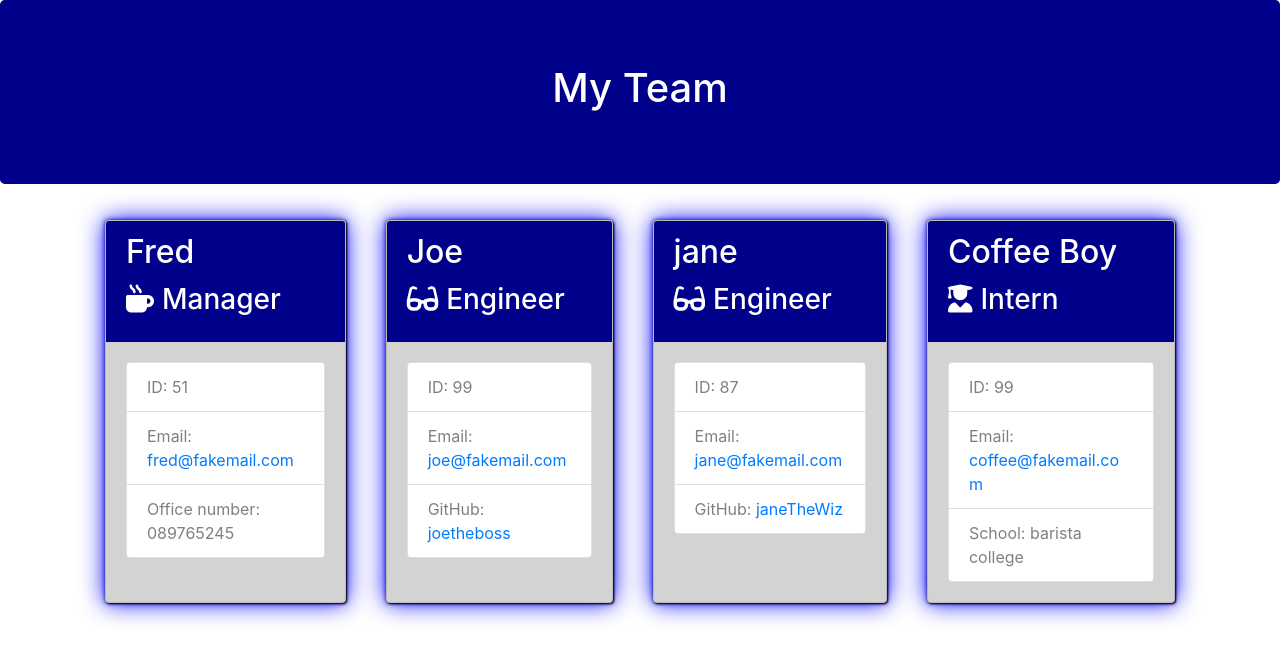
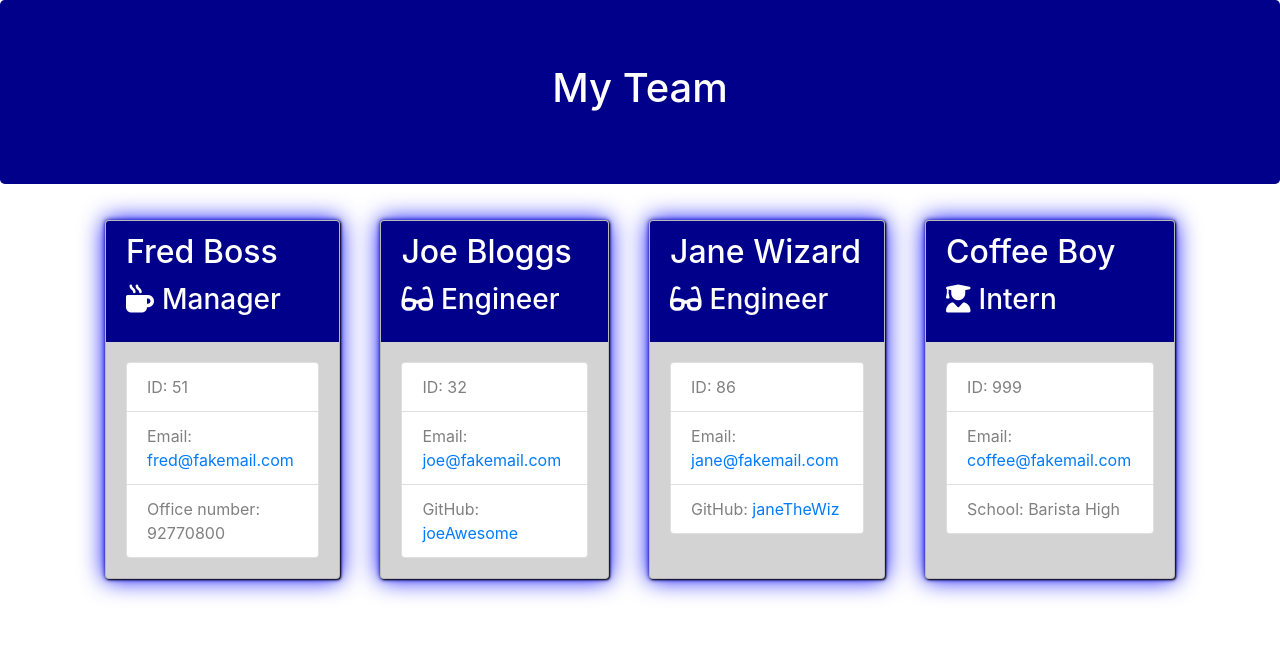
Before and after one commit to jo3005/Asst10_EmployeeTemplateEngine, a website: page output/team.html in a window 1280 px wide. Drawn offline with nearby package versions, Linux system fonts and the light colour scheme.

Commit message:
Readme completed.

```diff
--- a/output/team.html
+++ b/output/team.html
@@ -25,38 +25,38 @@
             <div class="team-area col-12 d-flex justify-content-center">
                 <div class="card employee-card">
     <div class="card-header">
-        <h2 class="card-title">Fred</h2>
+        <h2 class="card-title">Fred Boss</h2>
         <h3 class="card-title"><i class="fas fa-mug-hot mr-2"></i>Manager</h3>
     </div>
     <div class="card-body">
         <ul class="list-group">
             <li class="list-group-item">ID: 51</li>
             <li class="list-group-item">Email: <a href="mailto:fred@fakemail.com">fred@fakemail.com</a></li>
-            <li class="list-group-item">Office number: 089765245</li>
+            <li class="list-group-item">Office number: 92770800</li>
         </ul>
     </div>
 </div>
 <div class="card employee-card">
     <div class="card-header">
-        <h2 class="card-title">Joe</h2>
+        <h2 class="card-title">Joe Bloggs</h2>
         <h3 class="card-title"><i class="fas fa-glasses mr-2"></i>Engineer</h3>
     </div>
     <div class="card-body">
         <ul class="list-group">
-            <li class="list-group-item">ID: 99</li>
+            <li class="list-group-item">ID: 32</li>
             <li class="list-group-item">Email: <a href="mailto:joe@fakemail.com">joe@fakemail.com</a></li>
-            <li class="list-group-item">GitHub: <a href="https://github.com/joetheboss" target="_blank" rel="noopener noreferrer">joetheboss</a></li>
+            <li class="list-group-item">GitHub: <a href="https://github.com/joeAwesome" target="_blank" rel="noopener noreferrer">joeAwesome</a></li>
         </ul>
     </div>
 </div>
 <div class="card employee-card">
     <div class="card-header">
-        <h2 class="card-title">jane</h2>
+        <h2 class="card-title">Jane Wizard</h2>
         <h3 class="card-title"><i class="fas fa-glasses mr-2"></i>Engineer</h3>
     </div>
     <div class="card-body">
         <ul class="list-group">
-            <li class="list-group-item">ID: 87</li>
+            <li class="list-group-item">ID: 86</li>
             <li class="list-group-item">Email: <a href="mailto:jane@fakemail.com">jane@fakemail.com</a></li>
             <li class="list-group-item">GitHub: <a href="https://github.com/janeTheWiz" target="_blank" rel="noopener noreferrer">janeTheWiz</a></li>
         </ul>
@@ -69,9 +69,9 @@
     </div>
     <div class="card-body">
         <ul class="list-group">
-            <li class="list-group-item">ID: 99</li>
+            <li class="list-group-item">ID: 999</li>
             <li class="list-group-item">Email: <a href="mailto:coffee@fakemail.com">coffee@fakemail.com</a></li>
-            <li class="list-group-item">School: barista college</li>
+            <li class="list-group-item">School: Barista High</li>
         </ul>
     </div>
 </div>
```
Also changed, not shown: README.md.
